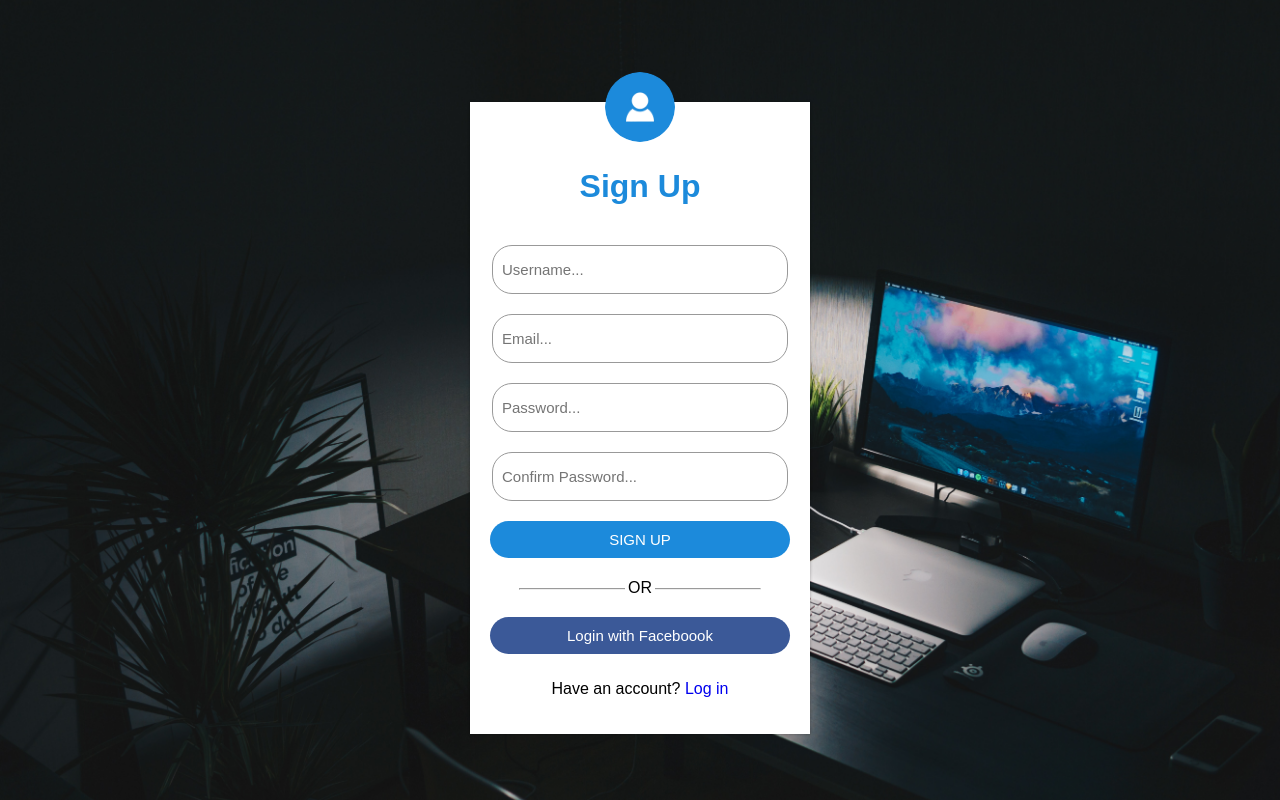
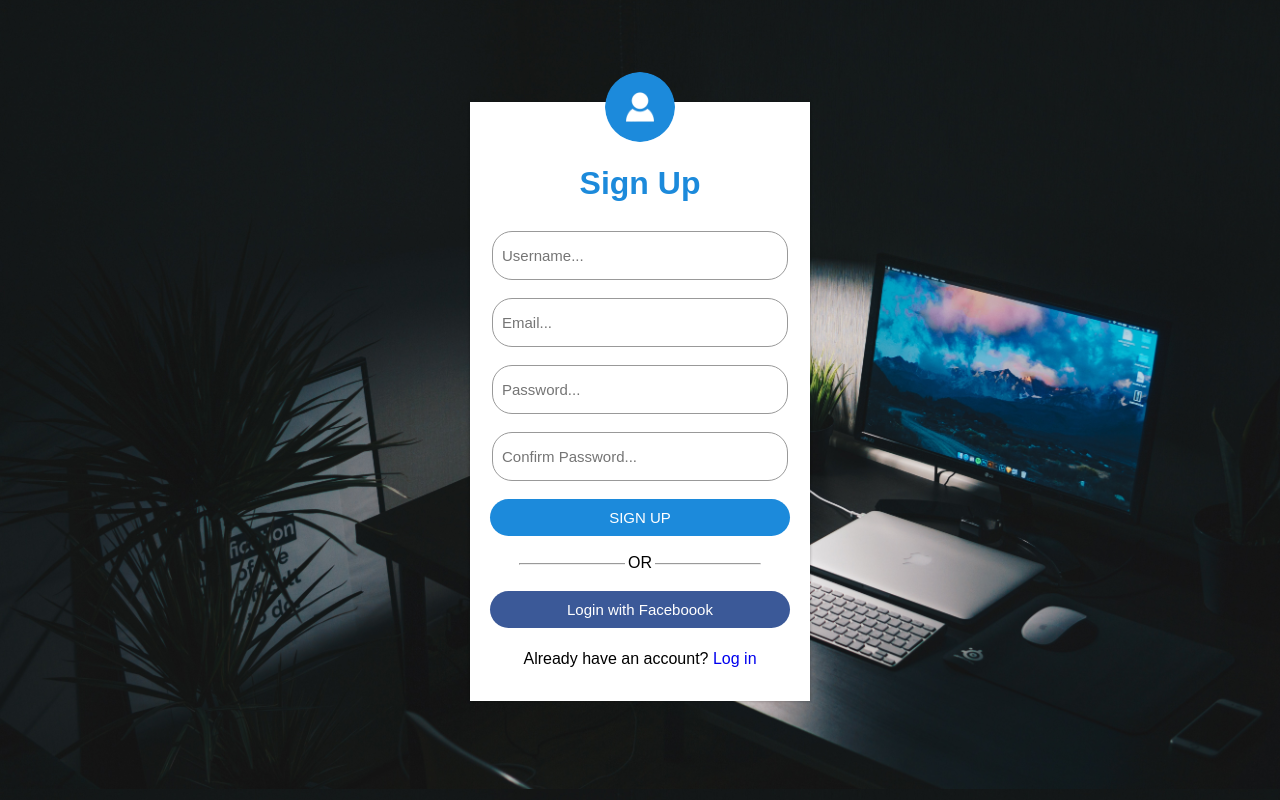
Before and after one commit to Joshebube/Team-Awesome, a PHP site: page /signup.html in a window 1280 px wide. Run offline with PHP 8.4, Linux system fonts and the light colour scheme.

Commit message:
made more edits on the signup.css file

```diff
--- a/signup.css
+++ b/signup.css
@@ -22,7 +22,7 @@ body{
 
 .awesome-sign-in h1{
     color: #1c8adb;
-    margin-bottom: 30px;
+    margin-bottom: 20px;
 }
 
 
@@ -30,7 +30,7 @@ body{
 .input-box{
     border-radius: 20px;
     padding: 15px 0 15px 9px;
-    margin: 10px 0 10px auto;
+    margin: 9px 0 9px auto;
     width: 95%;
     border: 1px solid #999;
     outline: none;
@@ -45,7 +45,7 @@ button{
     padding: 10px;
     border-radius: 20px;
     font-size: 15px;
-    margin: 10px 0;
+    margin: 9px 0;
     border: none;
     outline: none;
     cursor: pointer;
@@ -67,7 +67,7 @@ a{
 }
 
 hr{
-    margin-top:20px;
+    margin-top:18px;
     width: 80%;
 }
 
@@ -97,3 +97,11 @@ img {
     border-color: #66afe9;
     box-shadow: inset 0 1px 1px rgba(0,0,0,.075), 0 0 8px rgba(102,175,233,.6);
 }
+
+p{
+    margin: 13px;
+}
+
+.signup {
+    margin: 19px 0 19px;
+}
--- a/signup.html
+++ b/signup.html
@@ -11,7 +11,7 @@
 
     <div class="awesome-sign-in">
         <img src="avatar.png" alt="" srcset="">
-        <h1>Sign Up</h1>
+        <h1 class="signup">Sign Up</h1>
         <form action="">
             <input type="text" class="input-box" placeholder="Username..." required>
             <input type="email" class="input-box" placeholder="Email..." required>
@@ -26,7 +26,7 @@
             <p class="or">OR</p>
 
             <button class="facebook-button">Login with Faceboook</button>
-            <p>Have an account? <a href="login.html">Log in</a></p>
+            <p>Already have an account? <a href="login.html">Log in</a></p>
         </form>
     </div>
 
```
